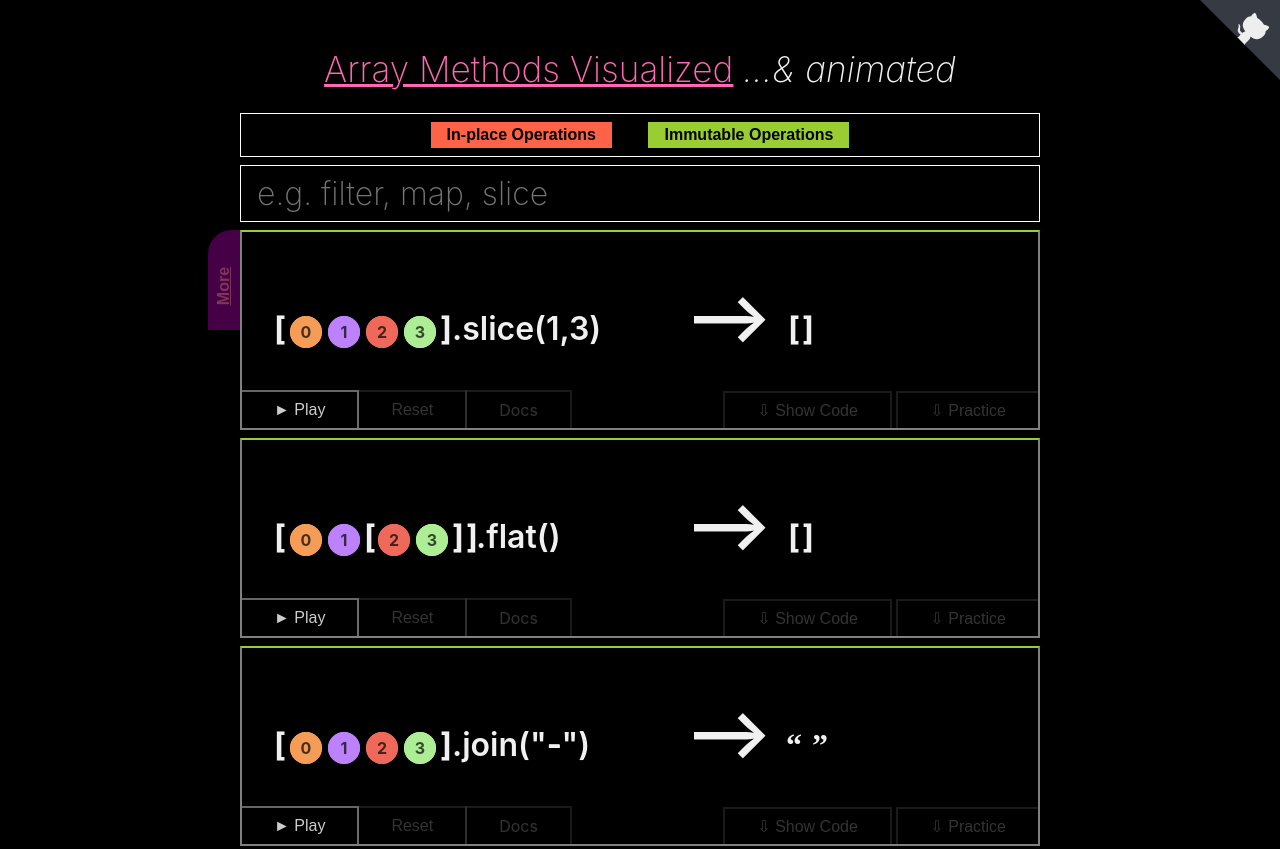
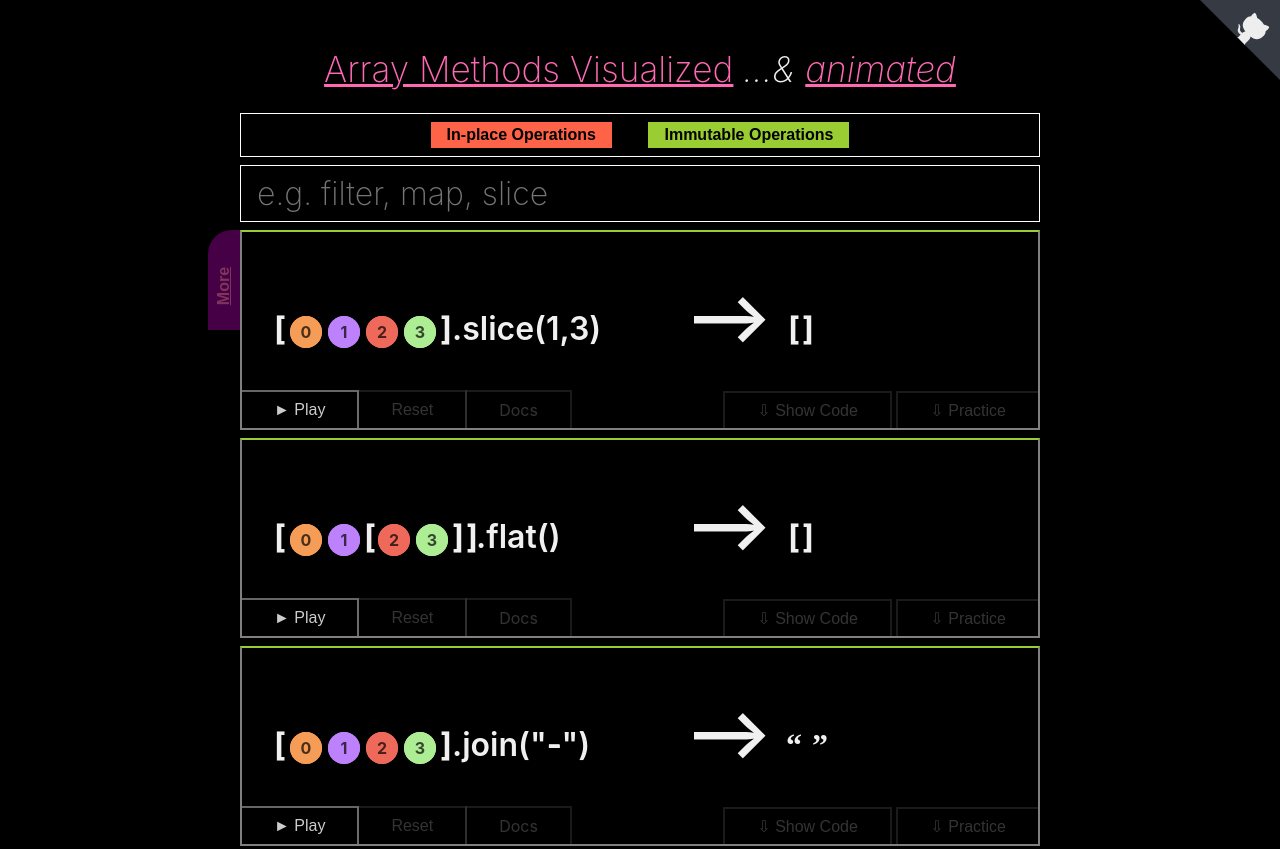
Before and after one commit to in-tech-gration/JavaScript.Animated, a website: page dev/index.html in a window 1280 px wide. Shown: the top 849 px of the page. Drawn offline with nearby package versions, Linux system fonts and the light colour scheme; a small style sheet from the web is missing.

Commit message:
Added demo link

```diff
--- a/dev/index.html
+++ b/dev/index.html
@@ -30,7 +30,7 @@
   <h1>
     <a target="_blank" href="https://www.linkedin.com/feed/update/urn:li:activity:7100948062470062081/">Array Methods
       Visualized</a>
-    <em>...&amp; animated</em>
+    <em>...&amp; <a href="https://in-tech-gration.github.io/JavaScript.Animated/" target="_blank">animated</a></em>
   </h1>
 
   <div class="details" hidden>
```
